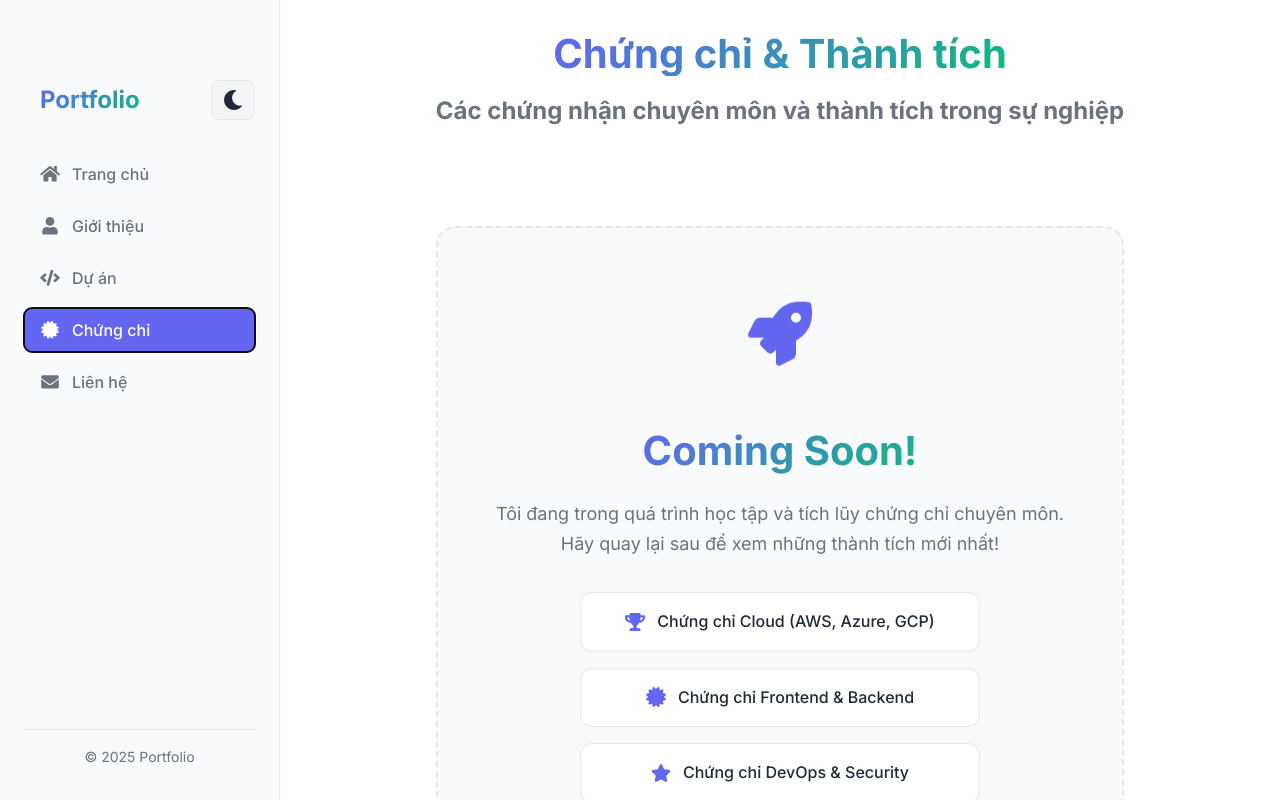
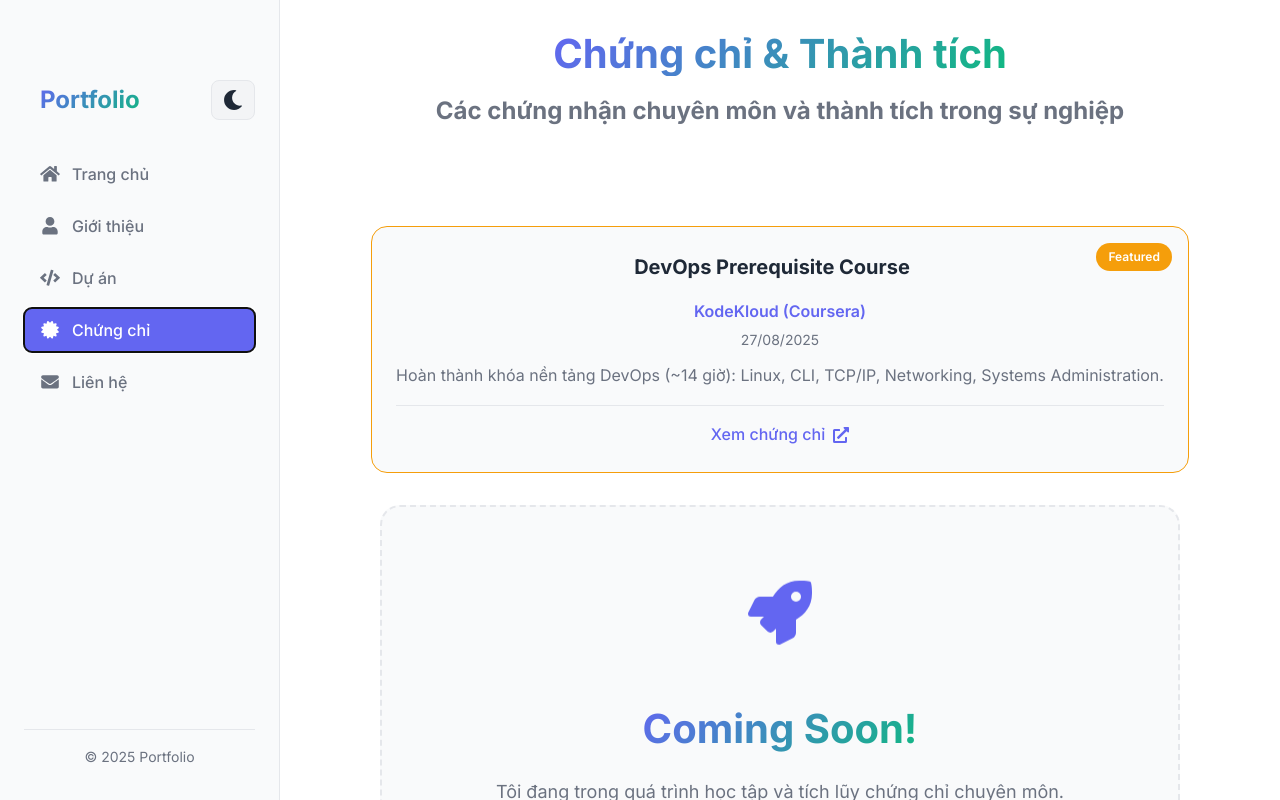
Before and after one commit to taipham2710/Portfolio, a React (Vite) app: page / in a window 1280 px wide. Both pictures are taken after a click on the button "Chứng chỉ". Shown: the top 800 px of the page. Built offline with nearby package versions, Linux system fonts and the light colour scheme.

Commit message:
feat(certificates): add Coursera DevOps Prerequisite certificate

```diff
--- a/src/components/Certificates.jsx
+++ b/src/components/Certificates.jsx
@@ -1,13 +1,58 @@
 import React, { useState } from 'react'
-import { FaCertificate, FaDownload, FaExternalLinkAlt, FaStar, FaTrophy, FaRocket } from 'react-icons/fa'
+import { FaCertificate, FaExternalLinkAlt, FaStar, FaTrophy, FaRocket } from 'react-icons/fa'
 
 const Certificates = () => {
+  const certificates = [
+    {
+      id: 'coursera-devops-prereq',
+      title: 'DevOps Prerequisite Course',
+      issuer: 'KodeKloud (Coursera)',
+      date: '27/08/2025',
+      details: 'Hoàn thành khóa nền tảng DevOps (~14 giờ): Linux, CLI, TCP/IP, Networking, Systems Administration.',
+      url: 'https://coursera.org/share/c29386851cbd2b2012e6b4a67788c7aa',
+      featured: true,
+    },
+  ]
+
+  const totalCertificates = certificates.length
+  const featuredCount = certificates.filter(c => c.featured).length
+  const issuersCount = new Set(certificates.map(c => c.issuer)).size
+
   return (
     <div className="certificates">
       <div className="certificates-header">
         <h1 className="section-title">Chứng chỉ & Thành tích</h1>
         <p className="section-subtitle">Các chứng nhận chuyên môn và thành tích trong sự nghiệp</p>
       </div>
+
+      {/* Latest Certificates */}
+      {certificates.length > 0 && (
+        <div className="certificates-grid" style={{ marginBottom: '2rem' }}>
+          {certificates.map((cert) => (
+            <div key={cert.id} className={`certificate-card${cert.featured ? ' featured' : ''}`}>
+              <div className="certificate-content">
+                <div className="certificate-header">
+                  <h3 className="certificate-title">{cert.title}</h3>
+                  {cert.featured && <span className="featured-badge">Featured</span>}
+                </div>
+                <div className="certificate-issuer">{cert.issuer}</div>
+                <div className="certificate-date">{cert.date}</div>
+                <p className="certificate-description">{cert.details}</p>
+                <div className="certificate-footer">
+                  <a
+                    className="repo-link"
+                    href={cert.url}
+                    target="_blank"
+                    rel="noopener noreferrer"
+                  >
+                    Xem chứng chỉ <FaExternalLinkAlt />
+                  </a>
+                </div>
+              </div>
+            </div>
+          ))}
+        </div>
+      )}
 
       {/* Coming Soon Section */}
       <div className="coming-soon-section">
@@ -45,26 +90,26 @@ const Certificates = () => {
         </div>
       </div>
 
-      {/* Placeholder Stats */}
+      {/* Stats */}
       <div className="stats-overview">
         <div className="stat-card">
           <FaTrophy className="stat-icon" />
           <div className="stat-content">
-            <h3>0</h3>
+            <h3>{totalCertificates}</h3>
             <p>Chứng chỉ</p>
           </div>
         </div>
         <div className="stat-card">
           <FaStar className="stat-icon" />
           <div className="stat-content">
-            <h3>0</h3>
+            <h3>{featuredCount}</h3>
             <p>Chứng chỉ nổi bật</p>
           </div>
         </div>
         <div className="stat-card">
           <FaCertificate className="stat-icon" />
           <div className="stat-content">
-            <h3>0</h3>
+            <h3>{issuersCount}</h3>
             <p>Tổ chức cấp</p>
           </div>
         </div>
```
Also changed, not shown: src/App.css (indentation only).
